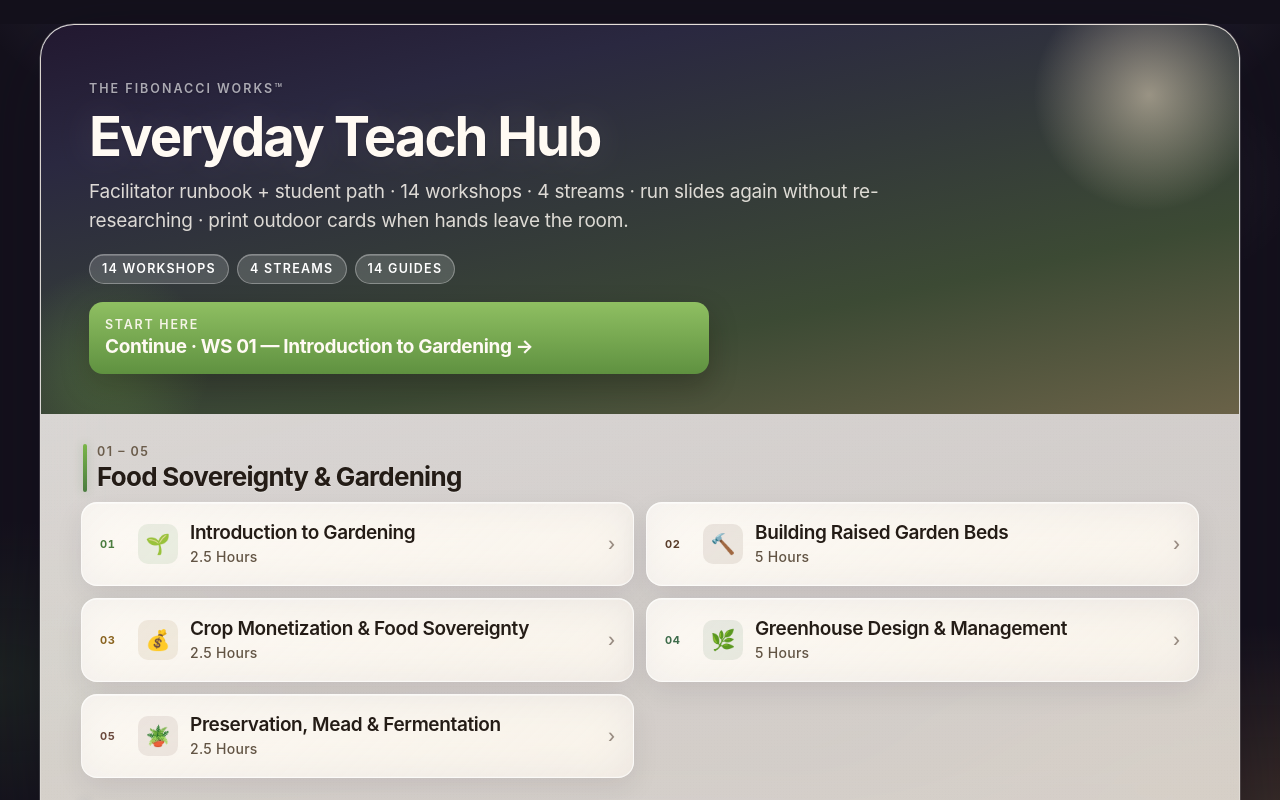
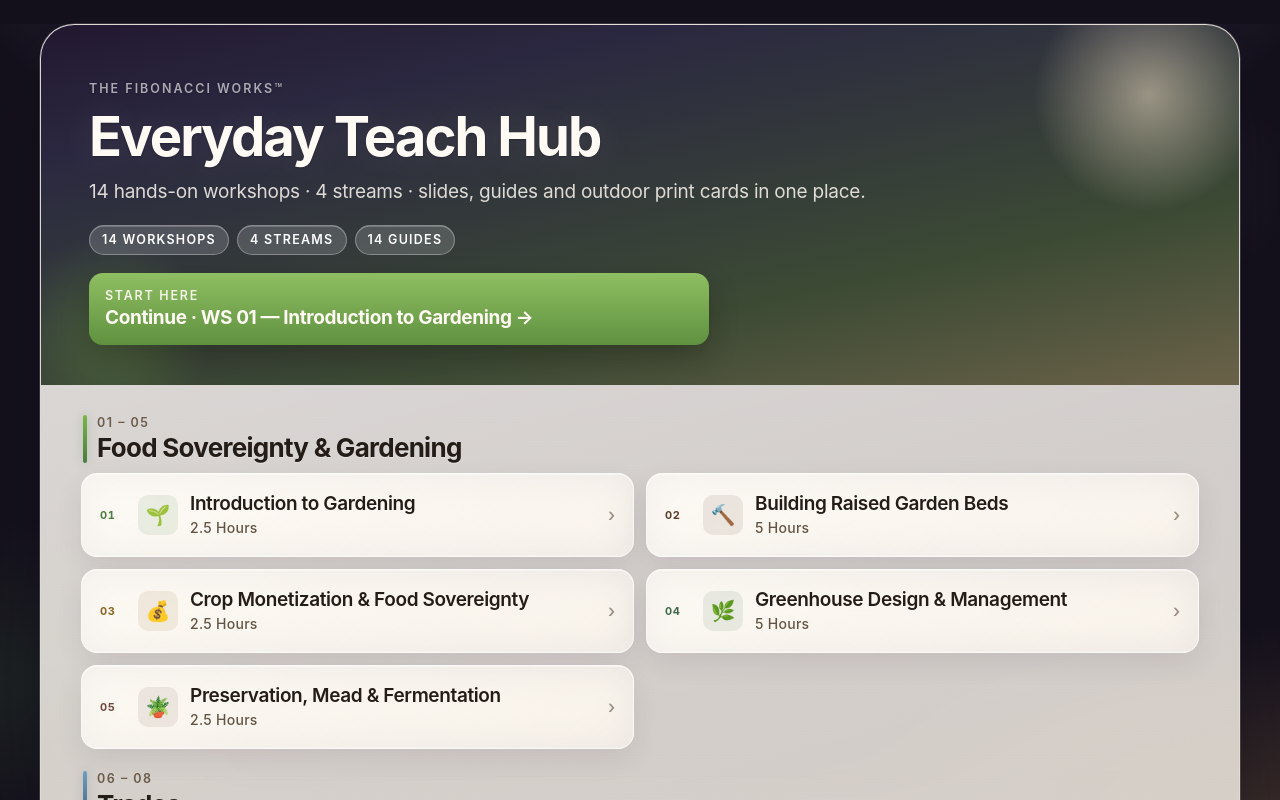
Before and after one commit to Chanbaby97/fibonacci-works-hub, a React (Vite) app: page / in a window 1280 px wide. Shown: the top 800 px of the page. Built offline with nearby package versions, Linux system fonts and the light colour scheme.

Commit message:
Copy: new Home hero subtitle; Teach chips show full section labels

```diff
--- a/src/workshop-hub.jsx
+++ b/src/workshop-hub.jsx
@@ -2259,7 +2259,7 @@ function TeachMode({ w, onExit, onPrint }) {
  onClick={() => setStep(i)}
  style={i === step ? { ["--fw-color"]: w.color, background: w.color, color: "#fffaf3", borderColor: "transparent" } : undefined}
  >
- {sec.icon} {sec.label.split(" ")[0]}
+ {sec.icon} {sec.label}
  </button>
  ))}
  </div>
@@ -2308,7 +2308,7 @@ function Hub({ onOpen }) {
  Everyday Teach Hub
  </h1>
  <p style={{ fontSize: "15.5px", lineHeight: 1.52, letterSpacing: "-0.012em", color: "rgba(255,250,243,0.84)", margin: "0 0 18px", fontWeight: 400 }}>
- Facilitator runbook + student path · 14 workshops · 4 streams · run slides again without re-researching · print outdoor cards when hands leave the room.
+ 14 hands-on workshops · 4 streams · slides, guides and outdoor print cards in one place.
  </p>
  <div style={{ display: "flex", gap: "8px", flexWrap: "wrap", marginBottom: "18px" }}>
  <span className="fw-pill fw-label" style={{ borderRadius: "999px", padding: "6px 12px", fontSize: "10.5px", color: "#fff", letterSpacing: "0.1em" }}>14 Workshops</span>
```
Also changed, not shown: 1 other file (tests, documents, lock files or other folders).
